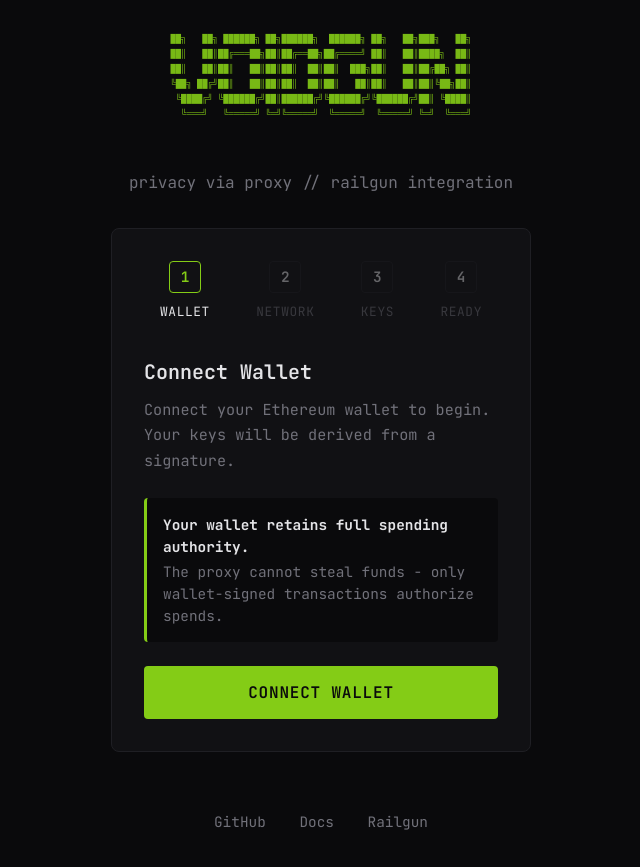
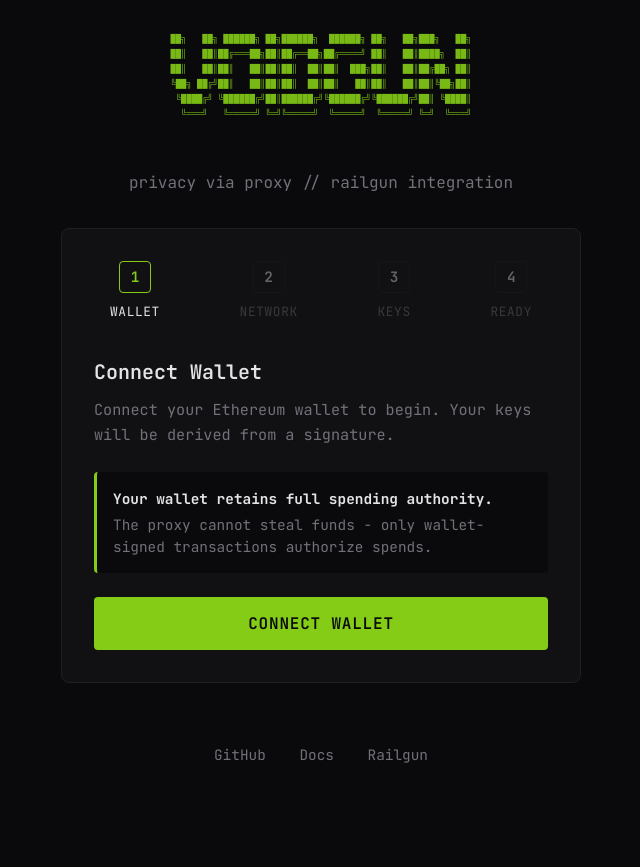
Before and after one commit to igor53627/voidgun, a plain HTML site: page docs/index.html in a window 1280 px wide. Shown: the whole page, without its empty margins (319-959 px from the left). After the commit the page ends 800 px from the top, so only its background shows below. Drawn offline with Linux system fonts and the light colour scheme.

Commit message:
Widen card to fit full address

```diff
--- a/docs/index.html
+++ b/docs/index.html
@@ -69,7 +69,7 @@
             border: 1px solid var(--border);
             border-radius: 8px;
             padding: 2rem;
-            max-width: 420px;
+            max-width: 520px;
             width: 100%;
             margin-bottom: 1.5rem;
         }
```
